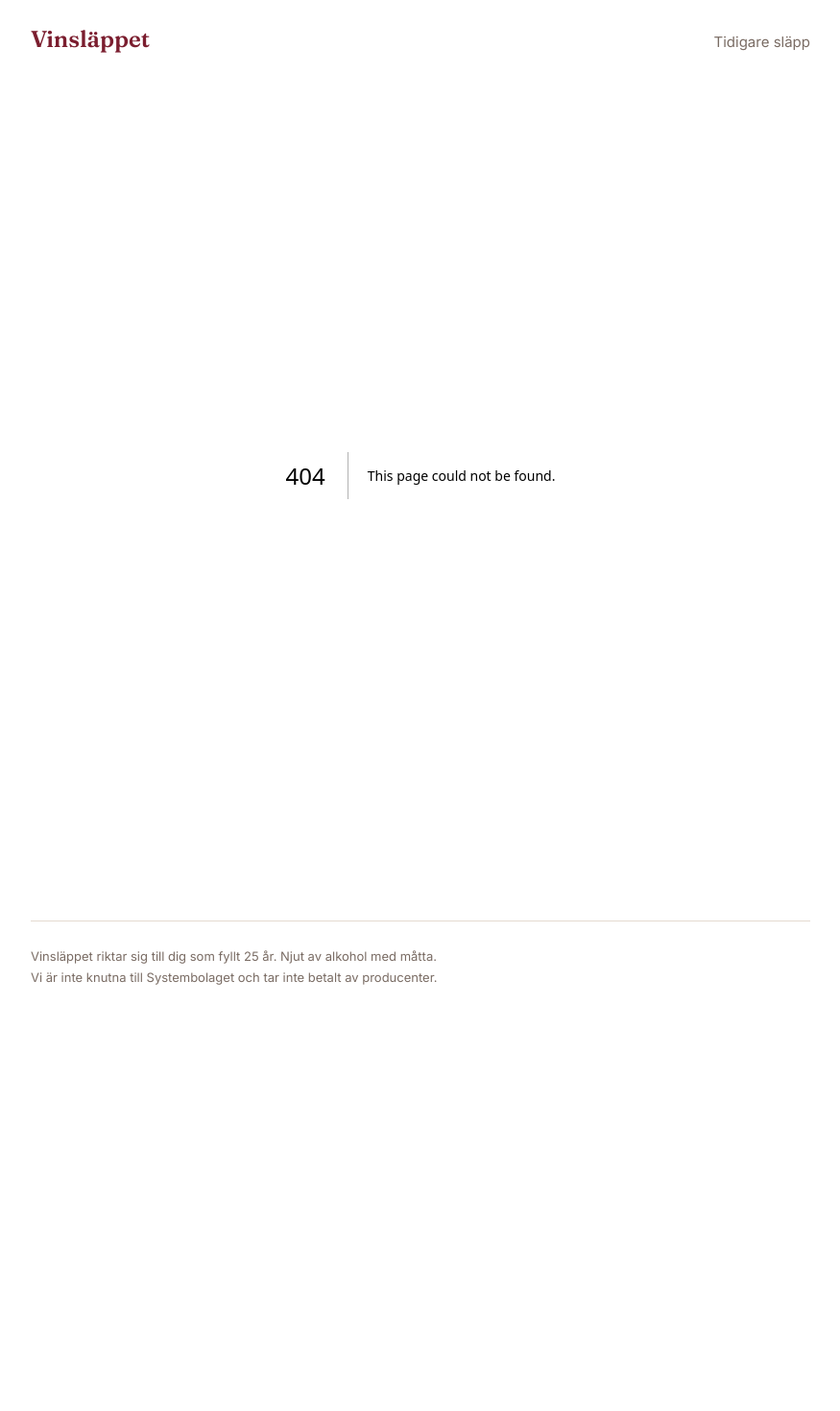
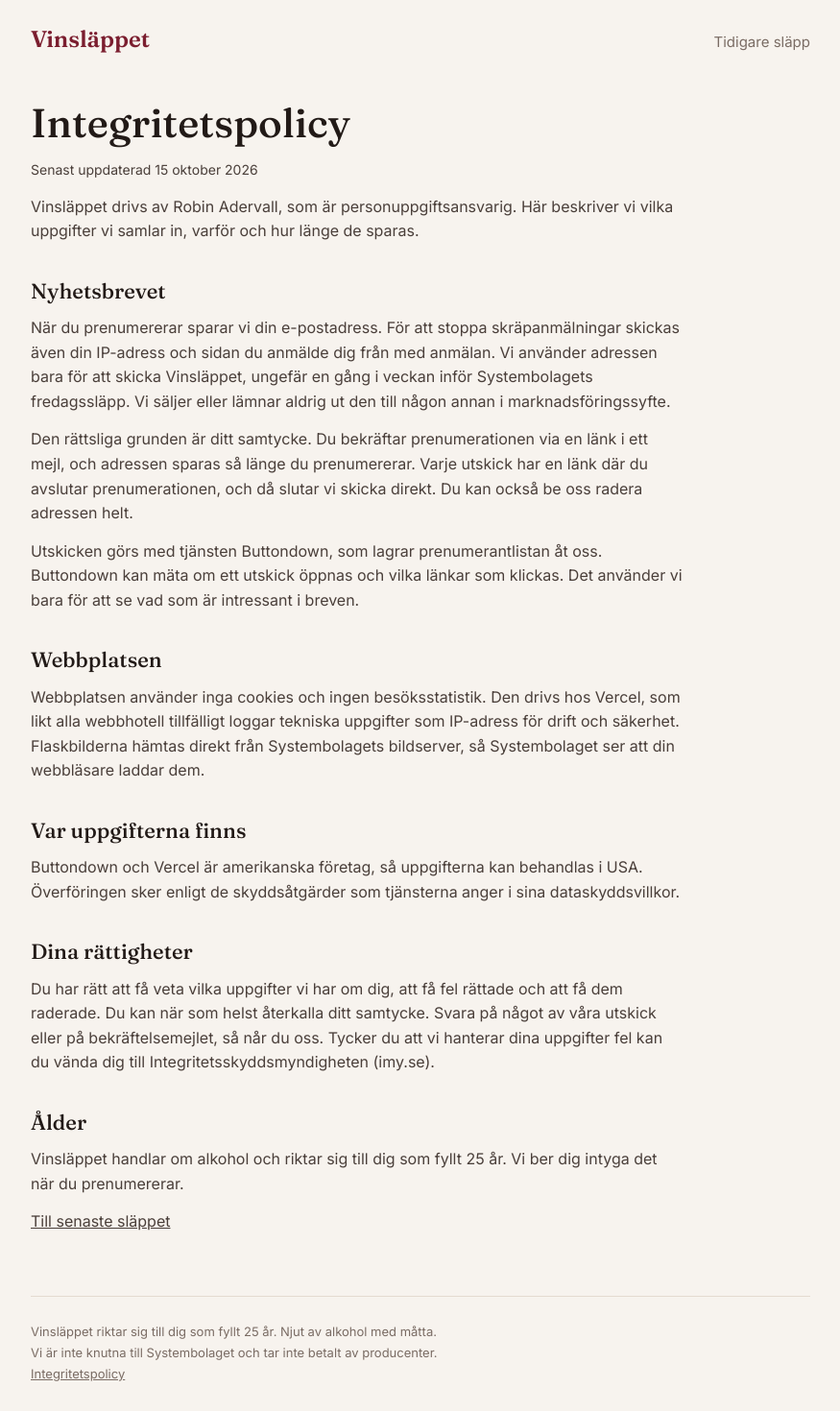
Before and after one commit to robinadervall-cyber/vinslappet, a Next.js app: page /integritet in a window 1280 px wide. Before the commit this address had no page. Shown: the top 1470 px of the page at 96% size, without its empty margins (202-1077 px from the left). Before the commit the page ends 1080 px from the top, so only its background shows below. Built offline with nearby package versions, Linux system fonts and the light colour scheme.

Commit message:
Integritetspolicy på egen sida, länkad från formuläret och sidfoten
Co-Authored-By: Claude Opus 5.5 (1M context) <noreply@anthropic.com>
Claude-Session: https://claude.ai/code/session_01HQqKHeQrJPpNMuF3cdUw6Y

```diff
--- /dev/null
+++ b/src/app/integritet/page.module.css
@@ -0,0 +1,33 @@
+.page {
+  max-width: 680px;
+  line-height: 1.6;
+}
+
+.title {
+  margin: 0 0 4px;
+  font-family: var(--font-serif), Georgia, serif;
+  font-size: 42px;
+  font-weight: 500;
+}
+
+.updated {
+  margin: 0 0 28px;
+  font-size: 14px;
+  color: var(--muted);
+}
+
+.page h2 {
+  margin: 32px 0 8px;
+  font-family: var(--font-serif), Georgia, serif;
+  font-size: 22px;
+  font-weight: 500;
+}
+
+.page p {
+  margin: 0 0 14px;
+  color: var(--text-soft);
+}
+
+.back {
+  margin-top: 32px;
+}
--- /dev/null
+++ b/src/app/integritet/page.tsx
@@ -0,0 +1,69 @@
+import Link from "next/link";
+import styles from "./page.module.css";
+
+export const metadata = { title: "Integritetspolicy · Vinsläppet" };
+
+export default function Privacy() {
+  return (
+    <article className={styles.page}>
+      <h1 className={styles.title}>Integritetspolicy</h1>
+      <p className={styles.updated}>Senast uppdaterad 15 oktober 2026</p>
+
+      <p>
+        Vinsläppet drivs av Robin Adervall, som är personuppgiftsansvarig. Här beskriver vi vilka
+        uppgifter vi samlar in, varför och hur länge de sparas.
+      </p>
+
+      <h2>Nyhetsbrevet</h2>
+      <p>
+        När du prenumererar sparar vi din e-postadress. För att stoppa skräpanmälningar skickas även
+        din IP-adress och sidan du anmälde dig från med anmälan. Vi använder adressen bara för att
+        skicka Vinsläppet, ungefär en gång i veckan inför Systembolagets fredagssläpp. Vi säljer
+        eller lämnar aldrig ut den till någon annan i marknadsföringssyfte.
+      </p>
+      <p>
+        Den rättsliga grunden är ditt samtycke. Du bekräftar prenumerationen via en länk i ett
+        mejl, och adressen sparas så länge du prenumererar. Varje utskick har en länk där du avslutar
+        prenumerationen, och då slutar vi skicka direkt. Du kan
+        också be oss radera adressen helt.
+      </p>
+      <p>
+        Utskicken görs med tjänsten Buttondown, som lagrar prenumerantlistan åt oss. Buttondown kan
+        mäta om ett utskick öppnas och vilka länkar som klickas. Det använder vi bara för att se vad
+        som är intressant i breven.
+      </p>
+
+      <h2>Webbplatsen</h2>
+      <p>
+        Webbplatsen använder inga cookies och ingen besöksstatistik. Den drivs hos Vercel, som likt
+        alla webbhotell tillfälligt loggar tekniska uppgifter som IP-adress för drift och säkerhet.
+        Flaskbilderna hämtas direkt från Systembolagets bildserver, så Systembolaget ser att din
+        webbläsare laddar dem.
+      </p>
+
+      <h2>Var uppgifterna finns</h2>
+      <p>
+        Buttondown och Vercel är amerikanska företag, så uppgifterna kan behandlas i USA. Överföringen
+        sker enligt de skyddsåtgärder som tjänsterna anger i sina dataskyddsvillkor.
+      </p>
+
+      <h2>Dina rättigheter</h2>
+      <p>
+        Du har rätt att få veta vilka uppgifter vi har om dig, att få fel rättade och att få dem
+        raderade. Du kan när som helst återkalla ditt samtycke. Svara på något av våra utskick eller
+        på bekräftelsemejlet, så når du oss. Tycker du att vi hanterar dina uppgifter fel kan du
+        vända dig till Integritetsskyddsmyndigheten (imy.se).
+      </p>
+
+      <h2>Ålder</h2>
+      <p>
+        Vinsläppet handlar om alkohol och riktar sig till dig som fyllt 25 år. Vi ber dig intyga det
+        när du prenumererar.
+      </p>
+
+      <p className={styles.back}>
+        <Link href="/">Till senaste släppet</Link>
+      </p>
+    </article>
+  );
+}
--- a/src/app/layout.tsx
+++ b/src/app/layout.tsx
@@ -23,11 +23,14 @@ export default function RootLayout({ children }: LayoutProps<"/">) {
             <Link href="/arkiv">Tidigare släpp</Link>
           </nav>
           <main>{children}</main>
-          <footer className="footer" id="integritet">
+          <footer className="footer">
             <p>
               Vinsläppet riktar sig till dig som fyllt 25 år. Njut av alkohol med måtta.
             </p>
             <p>Vi är inte knutna till Systembolaget och tar inte betalt av producenter.</p>
+            <p>
+              <Link href="/integritet">Integritetspolicy</Link>
+            </p>
           </footer>
         </div>
       </body>
--- a/src/components/SignupForm.tsx
+++ b/src/components/SignupForm.tsx
@@ -1,5 +1,6 @@
 "use client";
 
+import Link from "next/link";
 import { useState } from "react";
 import styles from "./SignupForm.module.css";
 
@@ -49,7 +50,7 @@ export function SignupForm() {
       </div>
       <label className={styles.check}>
         <input type="checkbox" name="consent" required /> Jag har fyllt 25 år och godkänner{" "}
-        <a href="#integritet">integritetspolicyn</a>.
+        <Link href="/integritet">integritetspolicyn</Link>.
       </label>
       {state.kind === "error" && (
         <p className={styles.error} role="alert">
```
